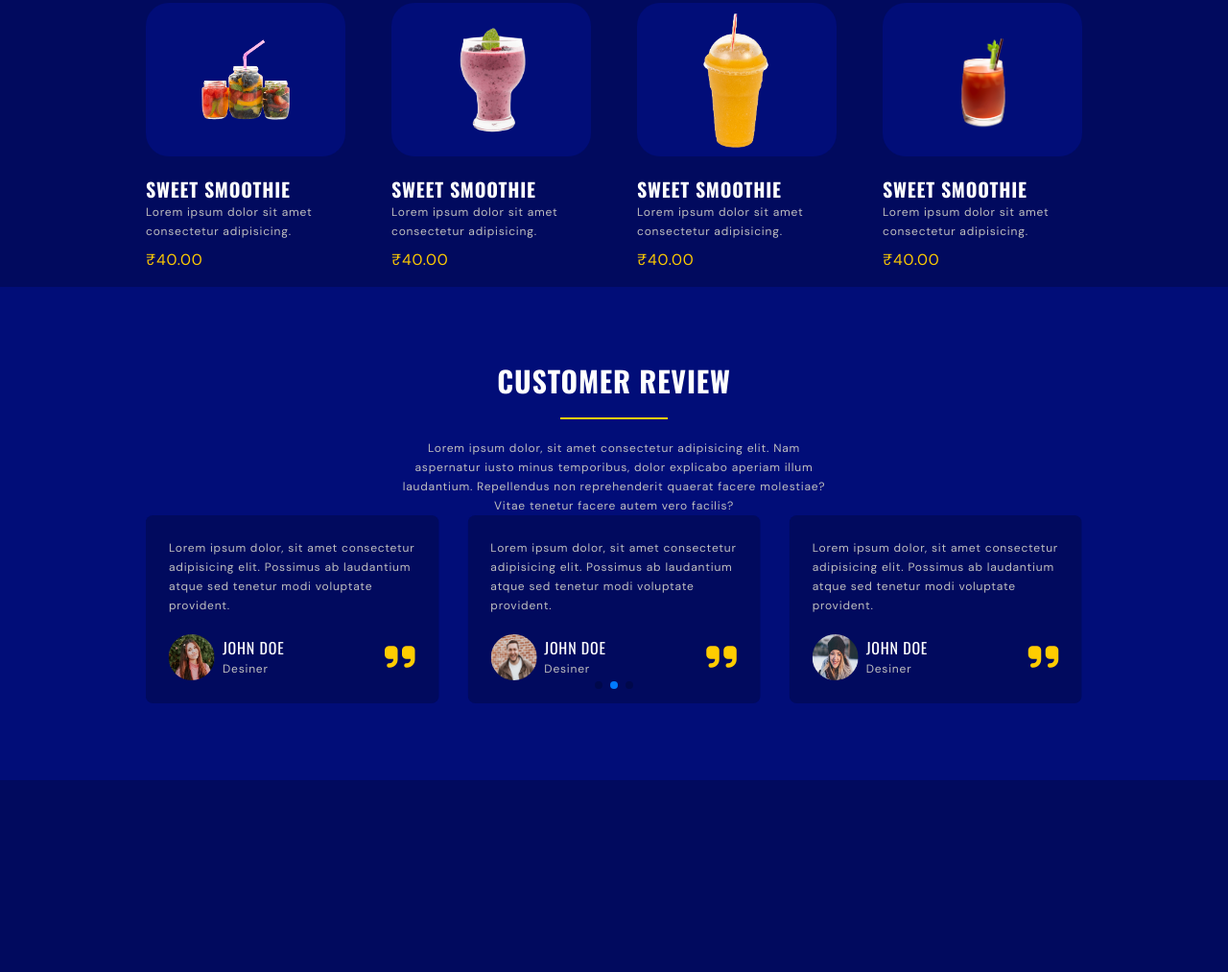
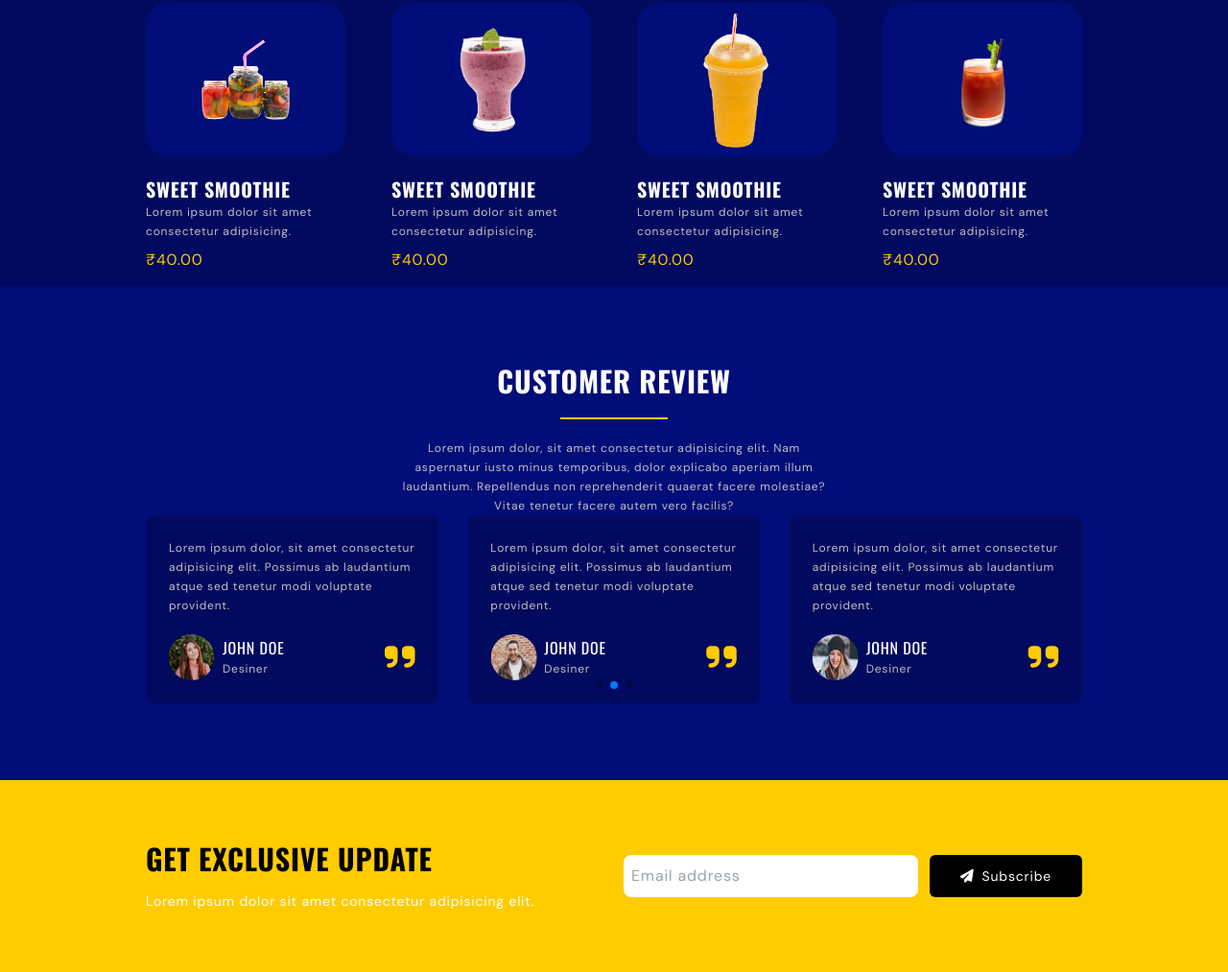
Before and after one commit to Tejendrasinh0404/Burger-App, a website: page index.html in a window 1280 px wide. Shown: the part 2941-3954 px from the top of the page at 96% size. Before the commit the page ends 3754 px from the top, so only its background shows below. Drawn offline with nearby package versions, Linux system fonts and the light colour scheme; files whose address does not match are found by name.

Commit message:
contact section complated

```diff
--- a/index.html
+++ b/index.html
@@ -585,7 +585,25 @@
   </section>
 
   <!--      Contact Section     -->
+<section id="contact" class="bg-secondaryColor py-16">
+<div class="container flex flex-col gap-5 md:items-center md:flex-row ">
+  <div class="space-y-4 md:flex-1">
+    <h2 class="section__title text-black ">GET EXCLUSIVE UPDATE</h2>
+    <p class="text-sm ">Lorem ipsum dolor sit amet consectetur adipisicing elit.</p>
+  </div>
+<div class="flex flex-col gap-3 md:flex-row md:flex-1">
+  <input type="email" placeholder="Email address" class="p-2 text-blackColor rounded-lg outline-none md:w-full ">
+  <a href="" class="flex items-center justify-center gap-2 btn bg-blackColor hover:opacity-75">
+    <i class="fa-solid fa-paper-plane"></i>
+    Subscribe
+  </a>
+</div>
 
+
+
+
+</div>
+</section>
 
 
 
```
Also changed, not shown: src/output.css.
